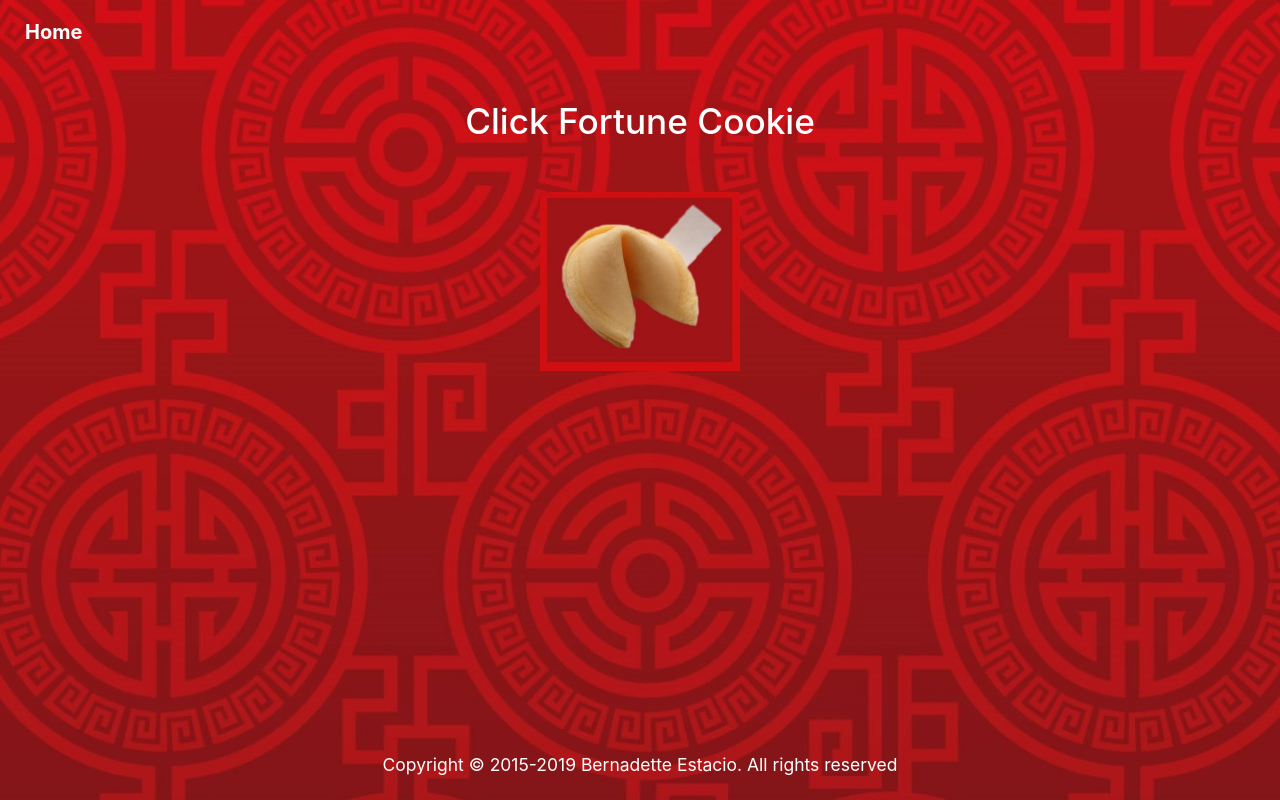
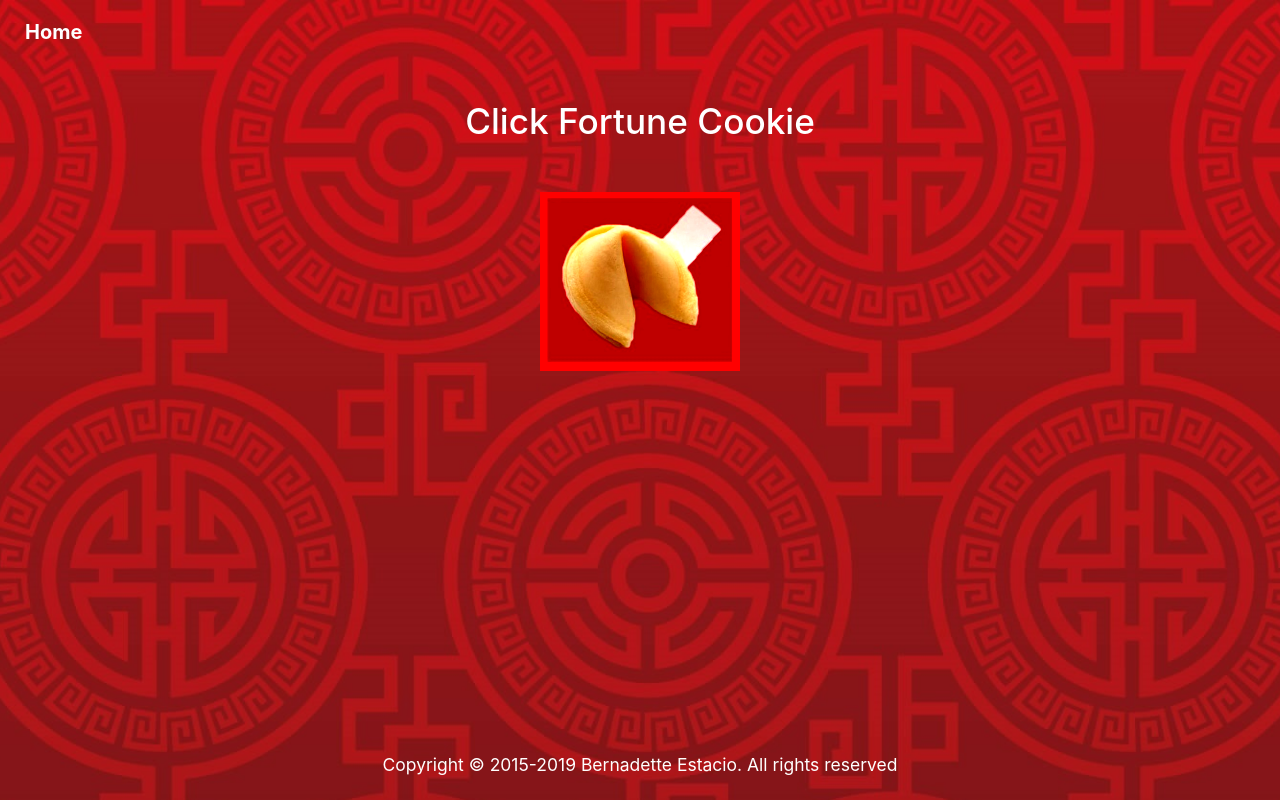
Before and after one commit to bernadette-codes/fortune-cookie-react-app, a React (Create React App) app: page / in a window 1280 px wide. In both pictures the pointer is over the picture 640 px from the left and 281 px from the top of the page. Built offline with nearby package versions, Linux system fonts and the light colour scheme.

Commit message:
Add hover effect on cookie

```diff
--- a/src/App.js
+++ b/src/App.js
@@ -18,7 +18,7 @@ class App extends Component {
           quote: this.state.quotes[Math.floor(Math.random() * 20)]
         });
       }.bind(this),
-      750
+      350
     );
   };
 
--- a/src/index.css
+++ b/src/index.css
@@ -40,6 +40,11 @@ h1 {
 img {
   display: block;
   margin: 50px auto 30px;
+}
+
+img:hover {
+  -webkit-filter: contrast(200%);
+  filter: contrast(200%);
 }
 
 p {
```
